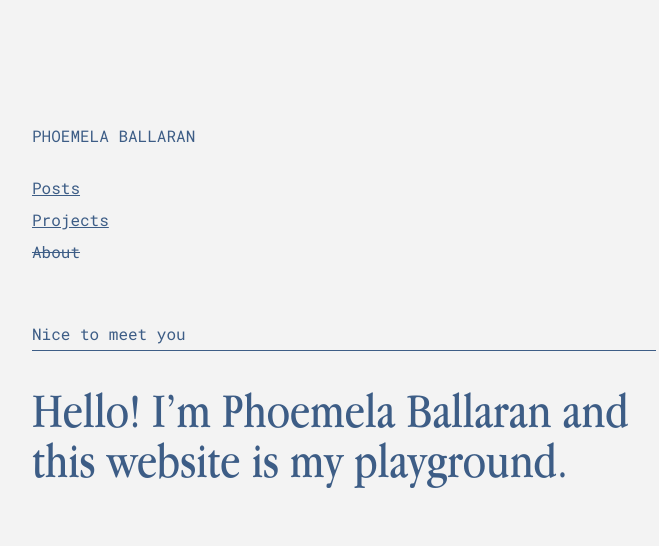
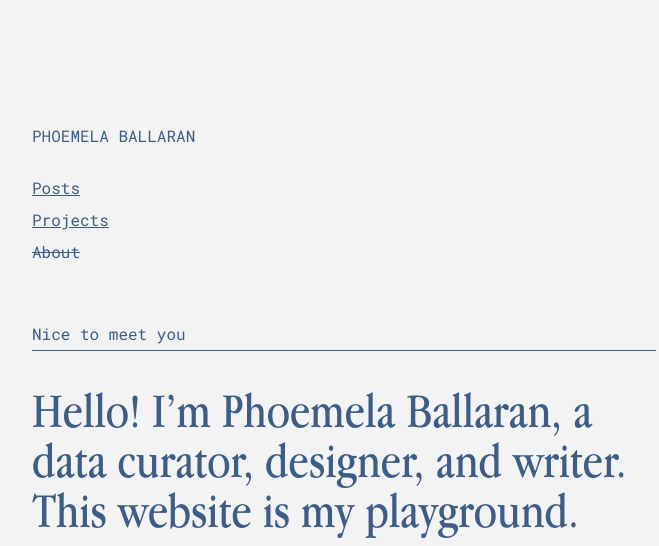
Before and after one commit to phoemelaballaran/phoemelaballaran.github.io, a Jekyll site: the page built from about.md, in a window 1280 px wide. Shown: the top 546 px of the page, without its empty margins (88-747 px from the left). Built offline with Jekyll 4.4.1, drawn with Linux system fonts in a browser that asks for light colours; grey boxes are pictures that could not be loaded.

Commit message:
Update about.md

```diff
--- a/about.md
+++ b/about.md
@@ -3,7 +3,7 @@ layout: about
 title:  Nice to meet you
 permalink: /about/
 ---
-<h1>Hello! I’m Phoemela Ballaran and this website is my playground.</h1>
+<h1>Hello! I’m Phoemela Ballaran, a data curator, designer, and writer. This website is my playground.</h1>
 <br>
 <p align="center"><img class="vertical" src="https://raw.githubusercontent.com/phoemelaballaran/imagedb/main/about/about.png"/></p>
 <br>
```
